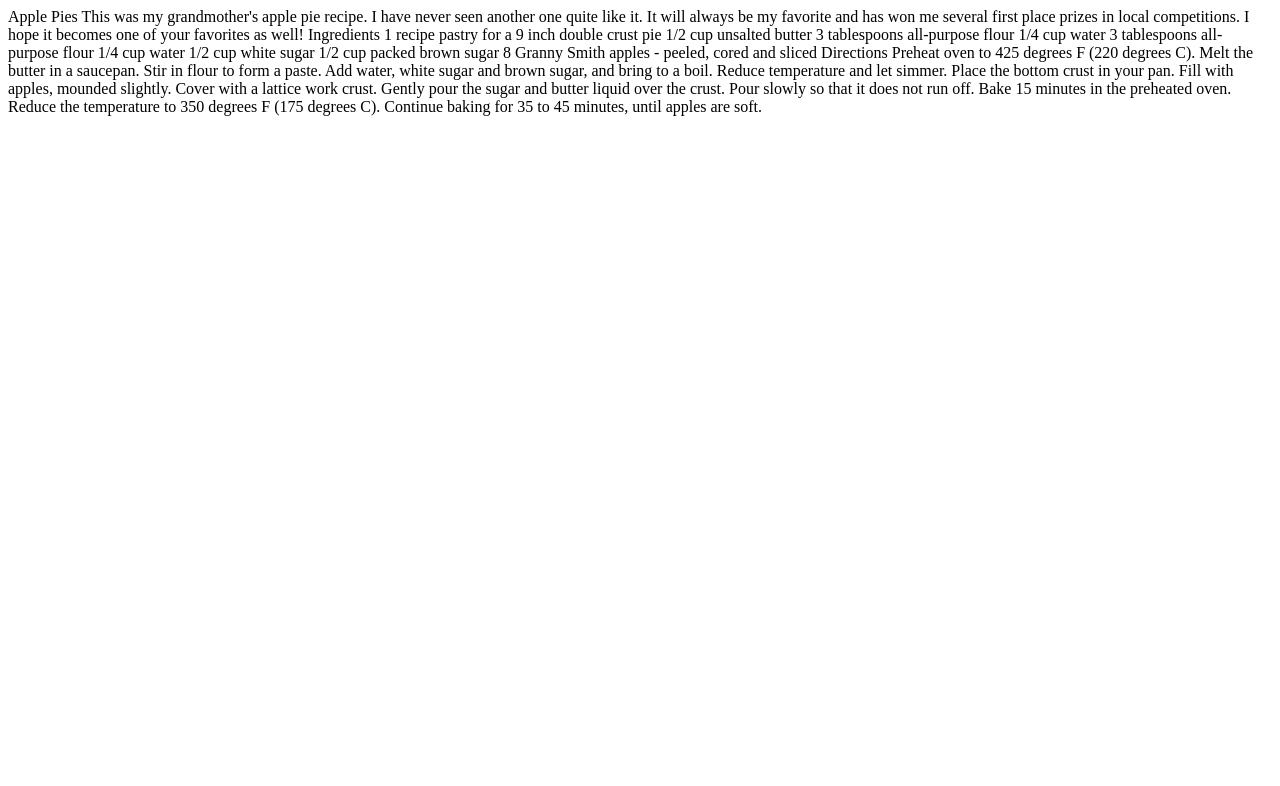
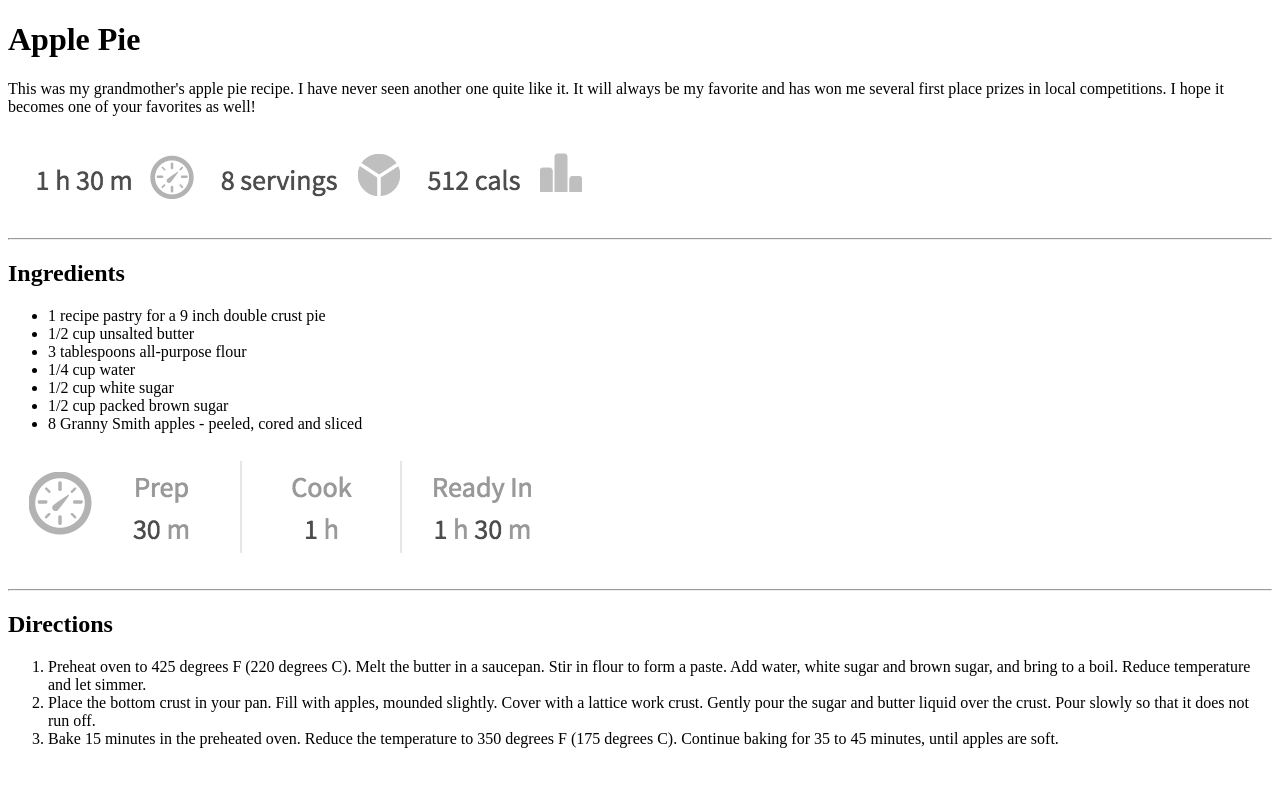
Before and after one commit to DustinHurtt/January2023RecipesClone, a plain HTML site: page apple-pie/index.html in a window 1280 px wide. Drawn offline with Linux system fonts and the light colour scheme.

Commit message:
added html elements

```diff
--- a/apple-pie/index.html
+++ b/apple-pie/index.html
@@ -7,15 +7,55 @@
     <!-- don't forget to link your styles -->
   </head>
   <body>
-    Apple Pies This was my grandmother's apple pie recipe. I have never seen another one quite like it. It will always
-    be my favorite and has won me several first place prizes in local competitions. I hope it becomes one of your
-    favorites as well! Ingredients 1 recipe pastry for a 9 inch double crust pie 1/2 cup unsalted butter 3 tablespoons
-    all-purpose flour 1/4 cup water 3 tablespoons all-purpose flour 1/4 cup water 1/2 cup white sugar 1/2 cup packed
-    brown sugar 8 Granny Smith apples - peeled, cored and sliced Directions Preheat oven to 425 degrees F (220 degrees
-    C). Melt the butter in a saucepan. Stir in flour to form a paste. Add water, white sugar and brown sugar, and bring
-    to a boil. Reduce temperature and let simmer. Place the bottom crust in your pan. Fill with apples, mounded
-    slightly. Cover with a lattice work crust. Gently pour the sugar and butter liquid over the crust. Pour slowly so
-    that it does not run off. Bake 15 minutes in the preheated oven. Reduce the temperature to 350 degrees F (175
-    degrees C). Continue baking for 35 to 45 minutes, until apples are soft.
+
+    <div>
+
+      <h1>Apple Pie</h1>
+
+    </div>
+
+
+    <div>
+
+      <p>This was my grandmother's apple pie recipe. I have never seen another one quite like it. It will always be my favorite and has won me several first place prizes in local competitions. I hope it becomes one of your favorites as well!</p>
+
+      <img src="./images/recipe-info.png" alt="recipe-info">
+
+      <hr>
+
+    </div>
+
+    <div>
+      <h2>Ingredients</h2>
+
+      <ul>
+        <li>1 recipe pastry for a 9 inch double crust pie </li>
+        <li>1/2 cup unsalted butter</li>
+        <li>3 tablespoons all-purpose flour </li>
+        <li>1/4 cup water</li>
+        <li>1/2 cup white sugar</li>
+        <li>1/2 cup packed brown sugar </li>
+        <li>8 Granny Smith apples - peeled, cored and sliced</li>
+      </ul>
+
+      <img src="./images/cooking-info.png" alt="cooking-info">
+
+      <hr>
+
+    </div>
+
+
+    <div>
+      <h2>Directions </h2>
+
+    <ol>
+      <li>Preheat oven to 425 degrees F (220 degrees C). Melt the butter in a saucepan. Stir in flour to form a paste. Add water, white sugar and brown sugar, and bring to a boil. Reduce temperature and let simmer.</li>
+      <li>Place the bottom crust in your pan. Fill with apples, mounded slightly. Cover with a lattice work crust. Gently pour the sugar and butter liquid over the crust. Pour slowly so that it does not run off.</li>
+      <li>Bake 15 minutes in the preheated oven. Reduce the temperature to 350 degrees F (175 degrees C). Continue baking for 35 to 45 minutes, until apples are soft.</li>
+    </ol>
+
+    </div>
+
+
   </body>
 </html>
```
